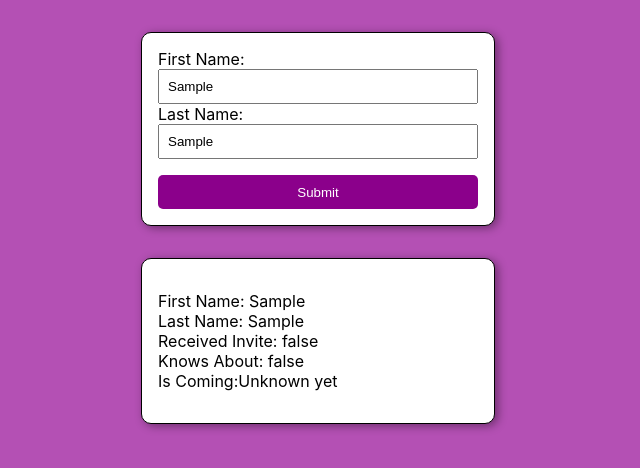
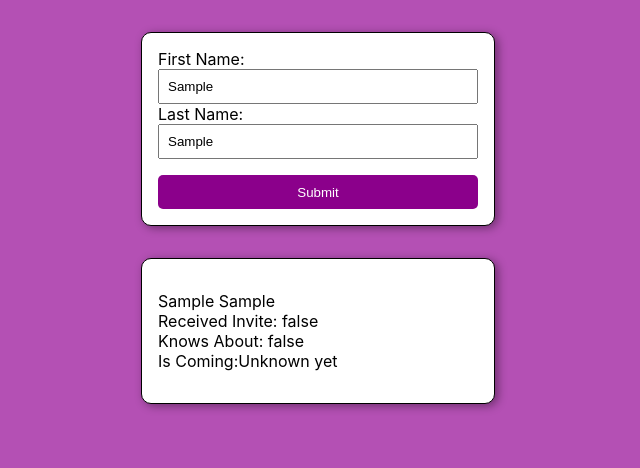
Before and after one commit to codyrap95/React-GuestList, a React (Create React App) app: page / in a window 1280 px wide. Both pictures are taken after typing "Sample", "Sample" into the empty fields and a click on the button "Submit". Shown: the top 468 px of the page, without its empty margins (322-962 px from the left). Built offline with nearby package versions, Linux system fonts and the light colour scheme.

Commit message:
Removed first name and last name froom guestlist

```diff
--- a/src/components/GuestList.js
+++ b/src/components/GuestList.js
@@ -9,8 +9,9 @@ export default function GuestList(props) {
         {guestList.map((guest) => (
           <li key={guest.id}>
             <ul className={classes.guest}>
-              <li>First Name: {guest.firstName}</li>
-              <li>Last Name: {guest.lastName}</li>
+              <li>
+                {guest.firstName} {guest.lastName}
+              </li>
               <li>Received Invite: {guest.receivedInvite.toString()}</li>
               <li>Knows About: {guest.knowsAbout.toString()}</li>
               <li>
```
